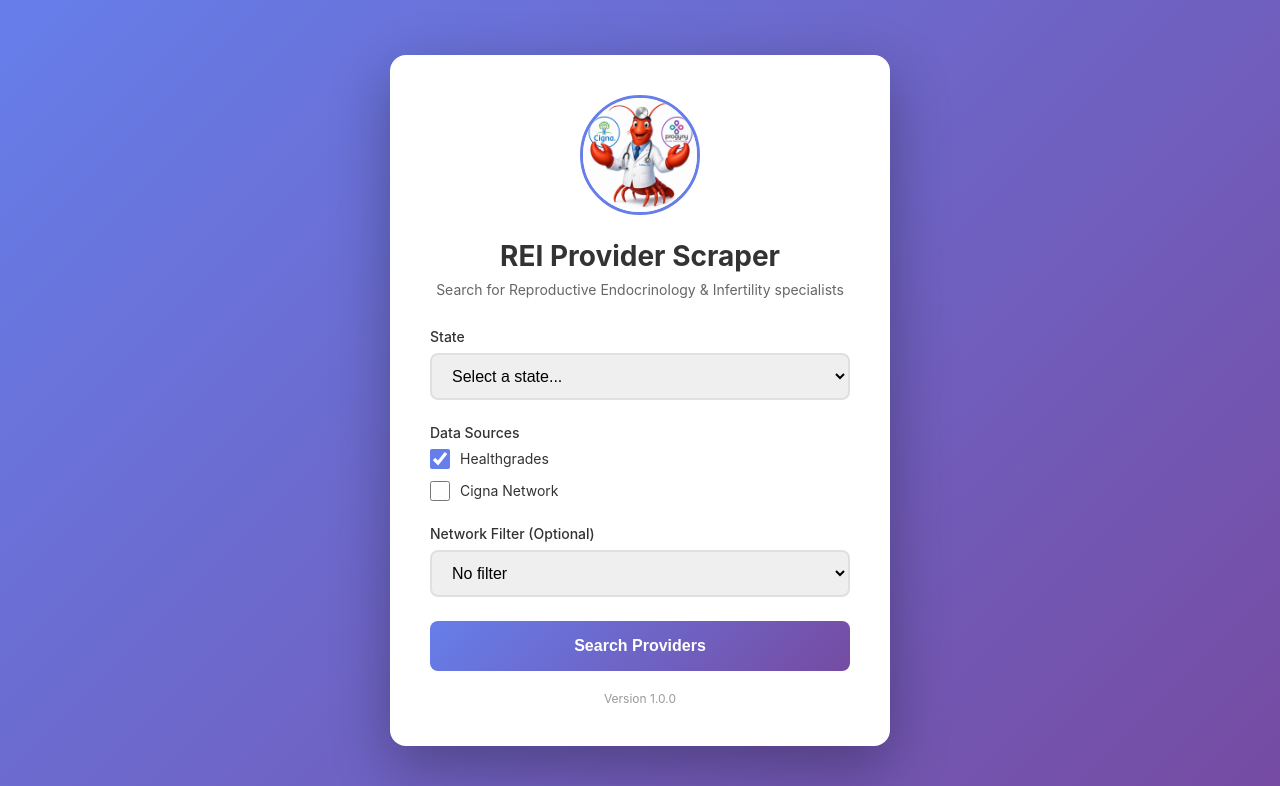
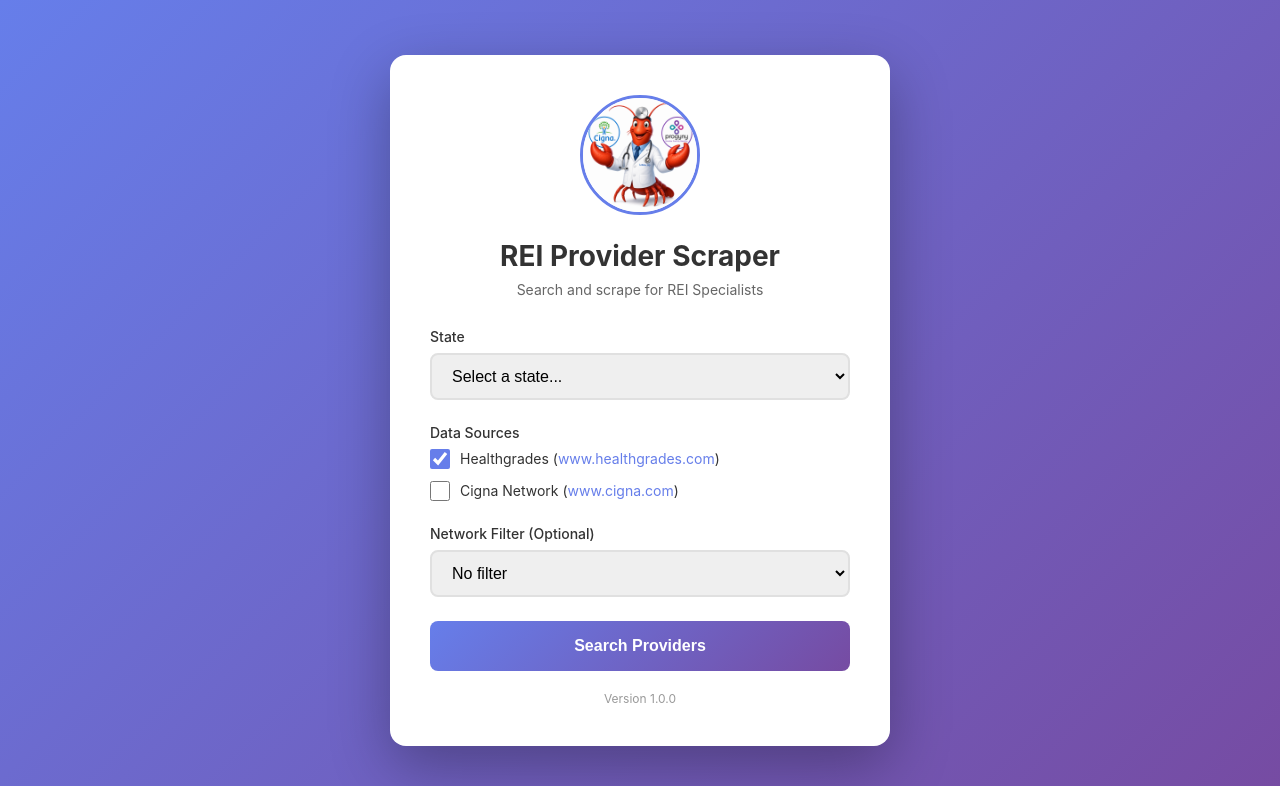
Before and after one commit to gclapp/rei-provider-scraper, a Flask app: page / in a window 1280 px wide. Shown: the top 786 px of the page. Run offline with Flask 3, Linux system fonts and the light colour scheme.

Commit message:
Update search page subtitle and add clickable source URLs

```diff
--- a/templates/rei_search.html
+++ b/templates/rei_search.html
@@ -90,6 +90,13 @@
             font-weight: normal;
             cursor: pointer;
         }
+        .checkbox-item label a {
+            color: #667eea;
+            text-decoration: none;
+        }
+        .checkbox-item label a:hover {
+            text-decoration: underline;
+        }
         button {
             width: 100%;
             padding: 16px;
@@ -179,7 +186,7 @@
     <div class="container">
         <img src="/static/logo.png" alt="REI Provider Scraper Logo" class="logo" onclick="openLogoFullscreen()">
         <h1>REI Provider Scraper</h1>
-        <p class="subtitle">Search for Reproductive Endocrinology & Infertility specialists</p>
+        <p class="subtitle">Search and scrape for REI Specialists</p>
 
         {% with messages = get_flashed_messages(with_categories=true) %}
             {% if messages %}
@@ -254,11 +261,11 @@
                 <div class="checkbox-group">
                     <div class="checkbox-item">
                         <input type="checkbox" name="sources" id="healthgrades" value="healthgrades" checked>
-                        <label for="healthgrades">Healthgrades</label>
+                        <label for="healthgrades">Healthgrades (<a href="https://www.healthgrades.com" target="_blank">www.healthgrades.com</a>)</label>
                     </div>
                     <div class="checkbox-item">
                         <input type="checkbox" name="sources" id="cigna" value="cigna">
-                        <label for="cigna">Cigna Network</label>
+                        <label for="cigna">Cigna Network (<a href="https://www.cigna.com" target="_blank">www.cigna.com</a>)</label>
                     </div>
                 </div>
             </div>
```
